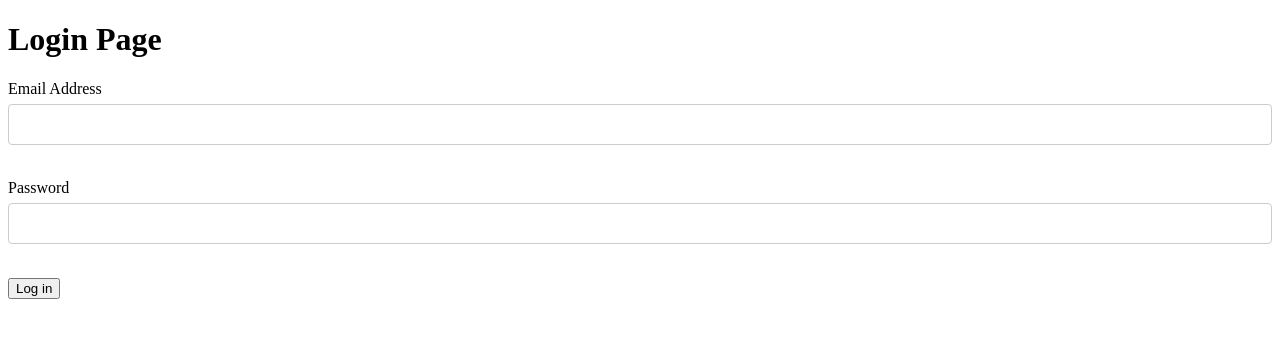
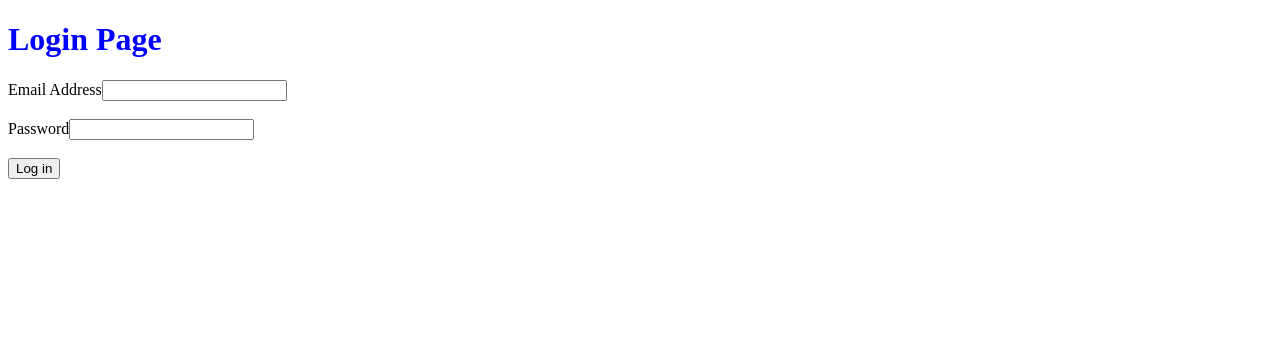
Before and after one commit to sasakad/sasaka-andela, a plain HTML site: page index.html in a window 1280 px wide. Drawn offline with Linux system fonts and the light colour scheme.

Commit message:
Update style.css

```diff
--- a/style.css
+++ b/style.css
@@ -1,14 +1,13 @@
-body {
-      background-color: "white";
+h1{
+    color:blue;
+body{
 
-    }
-input[type=text], select, textarea {
-    width: 100%;
-    padding: 12px;
-    border: 1px solid #ccc;
-    border-radius: 4px;
-    box-sizing: border-box;
-    margin-top: 6px;
-    margin-bottom: 16px;
-    resize: vertical;
+    text-align:center;
+    color:white;
+    background:black;
+    padding:5px;
+    font-family:sans-serif;
+    font-size:10px;
+    margin-top:100px;
+
 }
```
